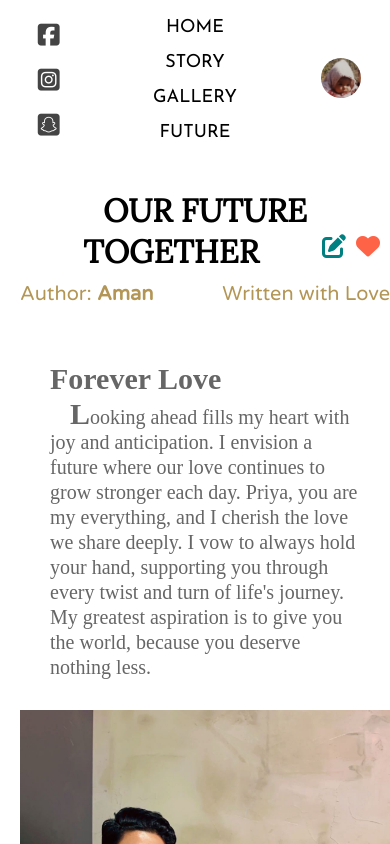
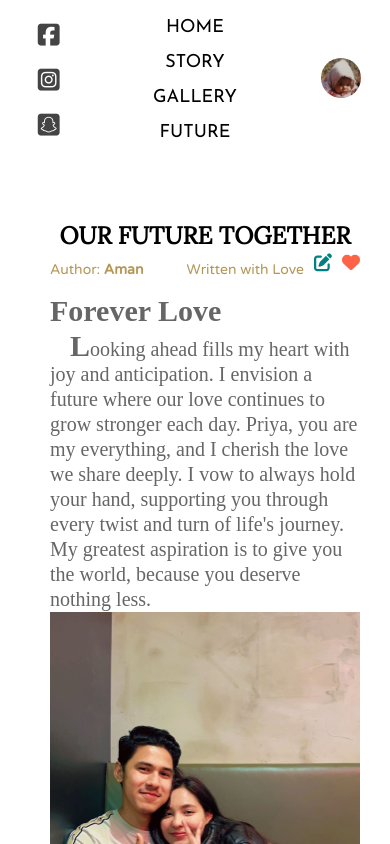
Before and after one commit to Acolytezzz/Anniversary, a React (Create React App) app: page /future in a window 390 px wide. Shown: the top 844 px of the page. Built offline with nearby package versions, Linux system fonts and the light colour scheme.

Commit message:
Fixing Future Page on Mobile App

```diff
--- a/src/Components/Footer/Footer.jsx
+++ b/src/Components/Footer/Footer.jsx
@@ -4,7 +4,7 @@ function Footer() {
   return (
     <footer className="footer">
       <span>
-        Copyright © 2024 &nbsp;&nbsp;&nbsp; Exclusive Property of <b>Aman & Priya</b>.
+        Copyright © 2024 &nbsp;&nbsp;&nbsp; Property of <b>Aman & Priya</b>.
       </span>
     </footer>
   );
--- a/src/Components/FuturePost/FuturePost.css
+++ b/src/Components/FuturePost/FuturePost.css
@@ -94,6 +94,24 @@
 }
 
 @media (max-width: 600px) {
+    .futurePostTitle {
+        margin: 10px 0px;
+        font-size: 24px;
+    }
+
+    .futurePostEdit {
+        font-size: 18px;
+    }
+
+    .futurePostInfo {
+        margin-bottom: 20px;
+        display: flex;
+        justify-content: space-between;
+        font-size: 14px;
+        color: #b39656;
+        font-family: "Varela Round", sans-serif;
+    }
+
     .futureRow {
         flex-direction: column;
     }
--- a/src/Components/FuturePost/FuturePost.jsx
+++ b/src/Components/FuturePost/FuturePost.jsx
@@ -8,11 +8,6 @@ function FuturePost() {
       <div className="futureDesktop">
         <div className="futurePost">
           <div className="futurePostWrapper">
-            {/* <img
-          src={image17}
-          alt="cutieeee"
-          className="futurePostImage"
-          /> */}
             <h1 className="futurePostTitle">
               OUR FUTURE TOGETHER
               <div className="futurePostEdit">
@@ -26,7 +21,6 @@ function FuturePost() {
               </span>
               <span className="futurePostDate">Written with Love</span>
             </div>
-            {/* <p className="futurePostDesc">Lorem ipsum dolor sit amet consectetur adipisicing elit. Est recusandae officiis voluptate eveniet expedita? Optio repellat hic temporibus perferendis? Omnis iusto culpa facere, repudiandae porro nemo explicabo doloremque nostrum commodi. Lorem ipsum dolor sit amet consectetur adipisicing elit. Est recusandae officiis voluptate eveniet expedita? Optio repellat hic temporibus perferendis? Omnis iusto culpa facere, repudiandae porro nemo explicabo doloremque nostrum commodi. Lorem ipsum dolor sit amet consectetur adipisicing elit. Est recusandae officiis voluptate eveniet expedita? Optio repellat hic temporibus perferendis? Omnis iusto culpa facere, repudiandae porro nemo explicabo doloremque nostrum commodi. Lorem ipsum dolor sit amet consectetur adipisicing elit. Est recusandae officiis voluptate eveniet expedita? Optio repellat hic temporibus perferendis? Omnis iusto culpa facere, repudiandae porro nemo explicabo doloremque nostrum commodi.</p> */}
             <div className="futureRow">
               <div className="futureColumn futureColumnText">
                 <h3 className="futurePostHead">Forever Love</h3>
@@ -76,6 +70,8 @@ function FuturePost() {
       <div className="futureMobile">
         <div className="futurePost">
           <div className="futurePostWrapper">
+            {/* First Section */}
+            <div className="futureColumnText">
               <h1 className="futurePostTitle">
               OUR FUTURE TOGETHER
                 <div className="futurePostEdit">
@@ -89,9 +85,6 @@ function FuturePost() {
                 </span>
                 <span className="futurePostDate">Written with Love</span>
               </div>
-
-            {/* First Section */}
-            <div className="futureColumnText">
               <h3 className="futurePostHead">Forever Love</h3>
               <p className="futurePostDesc">
                 Looking ahead fills my heart with joy and anticipation. I
@@ -102,8 +95,12 @@ function FuturePost() {
                 aspiration is to give you the world, because you deserve nothing
                 less.
               </p>
+              <img
+                src={image15}
+                alt="cutieeee"
+                className="storyPostImgColumn"
+              />
             </div>
-            <img src={image15} alt="cutieeee" className="futurePostImgColumn" />
 
             {/* Second Section */}
             <div className="futureColumnText">
@@ -117,8 +114,12 @@ function FuturePost() {
                 you, I am the happiest and most fulfilled. Here's to our future,
                 filled with love, happiness, and endless possibilities.
               </p>
+              <img
+                src={image47}
+                alt="cutieeee"
+                className="storyPostImgColumn"
+              />
             </div>
-            <img src={image47} alt="cutieeee" className="futurePostImgColumn" />
           </div>
         </div>
       </div>
```
Lines whose indentation alone changed are shown as unchanged.
